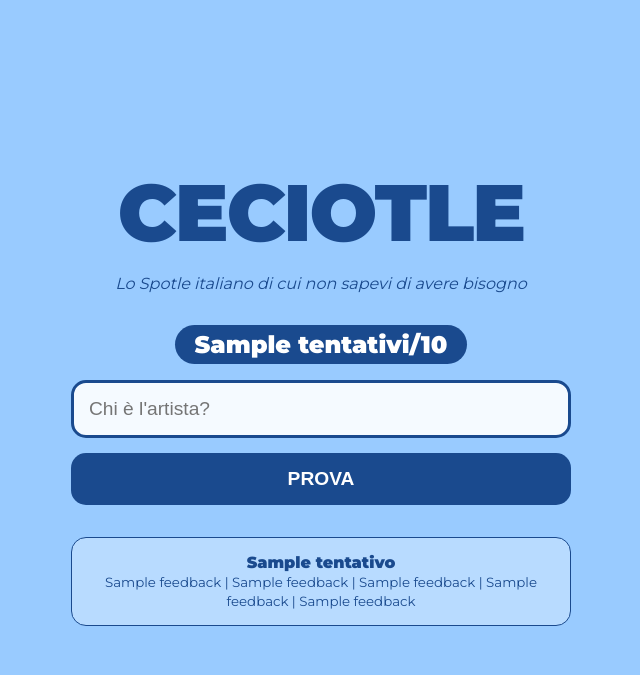
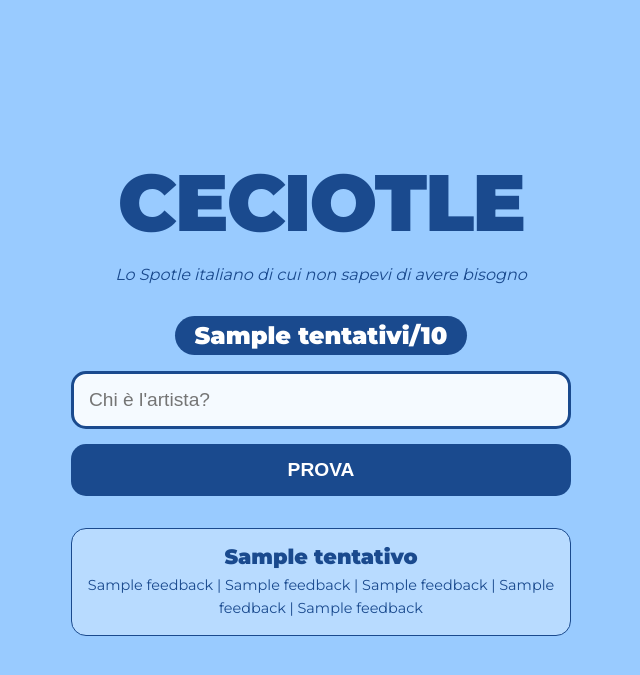
Before and after one commit to ceciodev/Ceciotle, a Flask app: template templates/index.html in a window 1280 px wide. Shown: the top 675 px of the page, without its empty margins (319-959 px from the left). Run offline with Flask 3, Linux system fonts and the light colour scheme; the template is opened without the code that fills it: most values are stand-ins (such as "Sample title", 1, 10 or a date in 2020).

Commit message:
Update index.html

```diff
--- a/templates/index.html
+++ b/templates/index.html
@@ -59,7 +59,6 @@
             position: relative;
         }
 
-        /* Nuovo sistema di suggerimenti */
         #input-container { position: relative; }
 
         input[type="text"] {
@@ -110,6 +109,7 @@
             transition: 0.2s;
         }
 
+        button:hover { background-color: #0d3366; transform: scale(1.02); }
         button:disabled { background-color: #cccccc; cursor: not-allowed; }
 
         .soluzione-finale {
@@ -124,12 +124,25 @@
         @keyframes slideIn { from { transform: translateY(20px); opacity: 0; } to { transform: translateY(0); opacity: 1; } }
 
         .feedback-area { margin-top: 2rem; width: 100%; }
+
         .feedback-card {
             background: rgba(255, 255, 255, 0.3);
             padding: 15px;
             border-radius: 15px;
             margin-bottom: 10px;
             border: 1px solid #1a4a8e;
+        }
+
+        /* Stile per il nome dell'artista nelle card della cronologia */
+        .feedback-card strong {
+            font-size: 1.3rem;
+            display: block;
+            margin-bottom: 5px;
+        }
+
+        .feedback-card small {
+            font-size: 0.9rem;
+            line-height: 1.6;
         }
     </style>
 </head>
@@ -153,7 +166,7 @@
                     <h3 style="color: #d9534f;">GAME OVER</h3>
                 {% endif %}
                 <p>L'artista era: <strong>{{ target.nome }}</strong></p>
-                <button onclick="window.location.href='/'">GIOCA ANCORA</button>
+                <button onclick="window.location.href='/restart'">RESTART</button>
             </div>
         {% else %}
             <form method="POST" id="game-form">
@@ -168,7 +181,7 @@
         <div class="feedback-area">
             {% for tentativo in cronologia %}
                 <div class="feedback-card">
-                    <strong>{{ tentativo.nome }}</strong><br>
+                    <strong>{{ tentativo.nome }}</strong>
                     <small>
                         {{ tentativo.feedback[1] }} | {{ tentativo.feedback[2] }} |
                         {{ tentativo.feedback[3] }} | {{ tentativo.feedback[4] }} |
@@ -180,7 +193,6 @@
     </div>
 
     <script>
-        // Richiesta: Nomi visibili solo dopo 2 lettere
         const artisti = {{ artisti|tojson }};
         const input = document.getElementById('scelta-artista');
         const suggestionsBox = document.getElementById('custom-suggestions');
@@ -215,7 +227,6 @@
                 }
             });
 
-            // Chiudi suggerimenti se clicchi fuori
             document.addEventListener('click', (e) => {
                 if (e.target !== input) suggestionsBox.style.display = 'none';
             });
```
